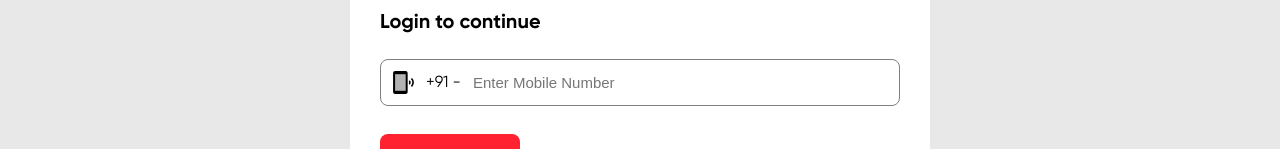
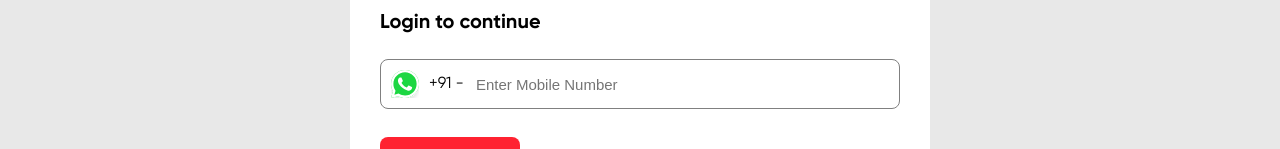
Before and after one commit to Sameer182002/mentor-dashboard, a Next.js app: page /login in a window 1280 px wide. Shown: the part 162-311 px from the top of the page. Built offline with nearby package versions, Linux system fonts and the light colour scheme.

Commit message:
feat : ta login

```diff
--- a/components/organisms/login/login.js
+++ b/components/organisms/login/login.js
@@ -9,6 +9,8 @@ import { useRecoilState, useSetRecoilState } from 'recoil';
 import { isLoadingAtom } from '../../../recoil-states/ui-atoms';
 import { deviceRequirementMessage ,errorMessages} from '../../../utils/constants';
 import PhonelinkRingTwoToneIcon from '@mui/icons-material/PhonelinkRingTwoTone';
+import {whatsappIcon} from "../../../public/svgs/index"
+import Image from "next/image";
 
 
 export function Login() {
@@ -56,7 +58,8 @@ export function Login() {
                     <div className={styles.logInBox}>
                         <h1 className={styles.contentHead}>Login to continue</h1>
                         <div className={styles.numberInput}>
-                            <PhonelinkRingTwoToneIcon fontSize='small'/>
+                            {/* <PhonelinkRingTwoToneIcon fontSize='small'/> */}
+                            <Image src={whatsappIcon} className={styles.img}/>
                             <div className={styles.mobileContainer}>+91 -</div>
                             <input
                                 type="tel"
--- a/public/svgs/index.js
+++ b/public/svgs/index.js
@@ -8,6 +8,8 @@ import calenderIcon from './calender.svg'
 import highlightedCalenderIcon from './highlightedCalender.svg'
 import highlightedSubmissionVector from './highlightedSubmissionVector.svg'
 import submissionVector from './submissionVector.svg'
+import whatsappIcon from './whatsappIcon.svg'
+
 
 export {
     defaultUser,
@@ -19,5 +21,6 @@ export {
     highlightedCalenderIcon,
     submissionVector,
     highlightedSubmissionVector,
-    highlightedAssignment
+    highlightedAssignment,
+    whatsappIcon
 }
```
Also changed, not shown: public/svgs/whatsappIcon.svg (added).
